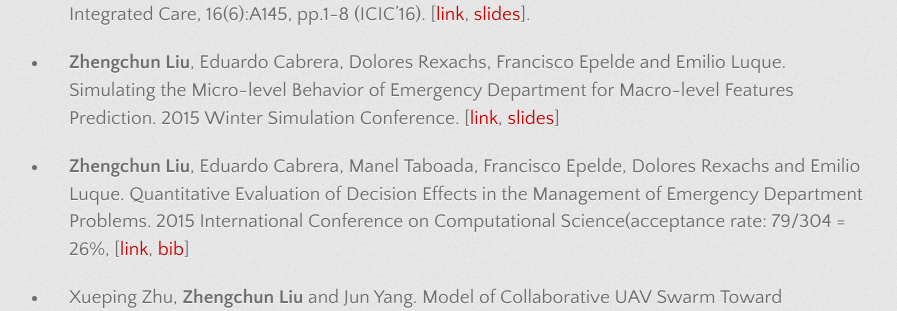
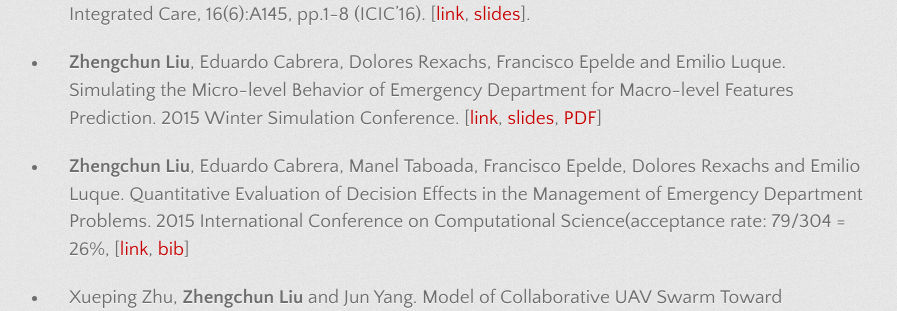
Before and after one commit to lzhengchun/lzhengchun.github.io, a Jekyll site: the page built from Publication.md, in a window 1280 px wide. Shown: the part 946-1257 px from the top of the page, without its empty margins (181-1078 px from the left). Built offline with Jekyll 4.4.1, drawn with Linux system fonts in a browser that asks for light colours; some web fonts are replaced.

Commit message:
add, delete, polish etc.

```diff
--- a/Publication.md
+++ b/Publication.md
@@ -19,7 +19,7 @@ title: Home
 
 - __Zhengchun Liu__, Francisco Epelde, Dolores Rexachs and Emilio Luque. A Bottom-up Simulation Method to Quantitatively Predict Integrated Care System Performance. International Journal of Integrated Care, 16(6):A145, pp.1-8 (ICIC'16). [[link](http://www.ijic.org/articles/abstract/10.5334/ijic.2693/), [slides](file/5.8_Zhengchun_Liu_139.pdf)].
 
-- __Zhengchun Liu__, Eduardo Cabrera, Dolores Rexachs, Francisco Epelde and Emilio Luque. Simulating the Micro-level Behavior of Emergency Department for Macro-level Features Prediction. 2015 Winter Simulation Conference. [[link](https://doi.org/10.1109/WSC.2015.7408162), [slides](file/Z.Liu-WSC-2015.pdf)]
+- __Zhengchun Liu__, Eduardo Cabrera, Dolores Rexachs, Francisco Epelde and Emilio Luque. Simulating the Micro-level Behavior of Emergency Department for Macro-level Features Prediction. 2015 Winter Simulation Conference. [[link](https://doi.org/10.1109/WSC.2015.7408162), [slides](file/Z.Liu-WSC-2015.pdf), [PDF](file/wsc15-micro2macro.pdf)]
 
 - __Zhengchun Liu__, Eduardo Cabrera, Manel Taboada, Francisco Epelde, Dolores Rexachs and Emilio Luque. Quantitative Evaluation of Decision Effects in the Management of Emergency Department Problems. 2015 International Conference on Computational Science(acceptance rate: 79/304 = 26%, [[link](https://doi.org/10.1016/j.procs.2015.05.265), [bib](zhengchun-liu-bibtex.html#liu-iccs2015)]
 
```
Also changed, not shown: 1 other file.
